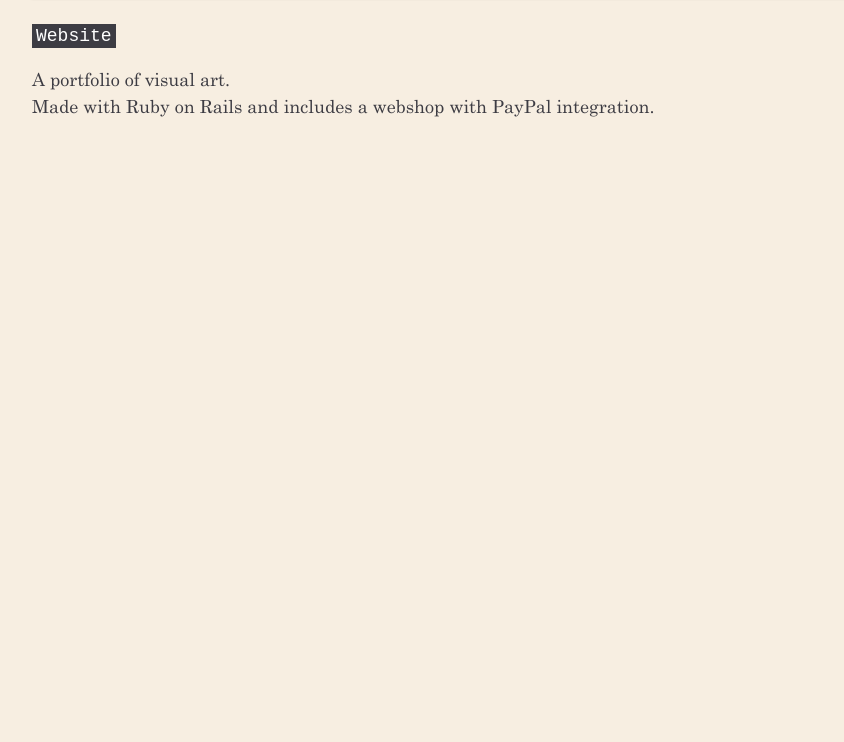
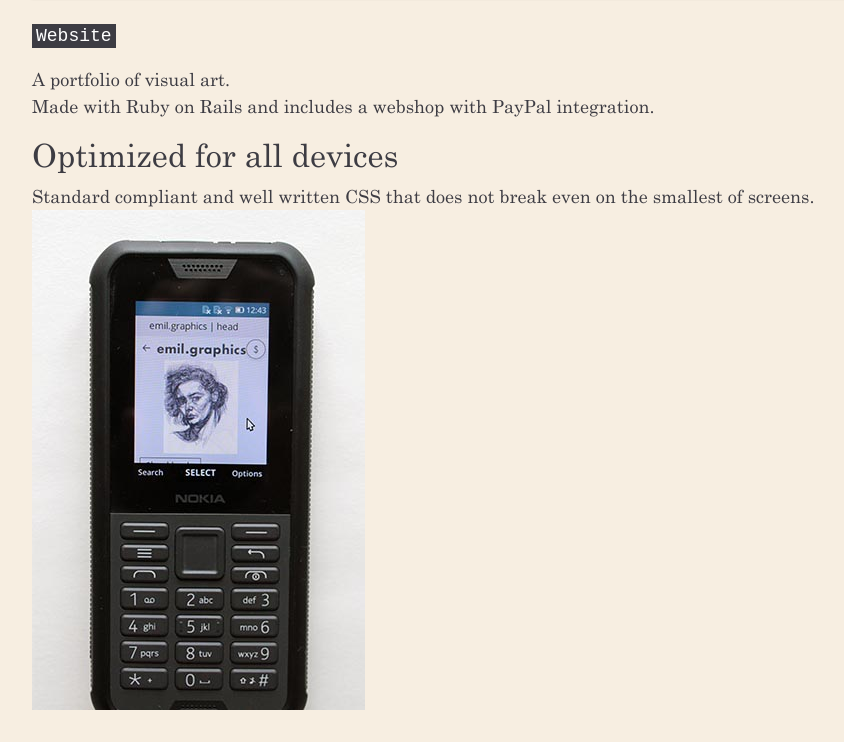
Before and after one commit to emilosmanbegovicmm/emilosman, a Jekyll site: the page built from _posts/2020-06-28-emil-graphics.md, in a window 1280 px wide. Shown: the part 619-1361 px from the top of the page, without its empty margins (53-897 px from the left). Built offline with Jekyll 4.4.1, drawn with Linux system fonts in a browser that asks for light colours; before the commit the page ends 900 px from its top, so only the background shows below that.

Commit message:
add nokia screenshot

```diff
--- a/_posts/2020-06-28-emil-graphics.md
+++ b/_posts/2020-06-28-emil-graphics.md
@@ -13,3 +13,7 @@ description: 'A portfolio of visual art. Made with Ruby on Rails and includes a
 
 A portfolio of visual art.
 Made with Ruby on Rails and includes a webshop with PayPal integration.
+
+## Optimized for all devices
+Standard compliant and well written CSS that does not break even on the smallest of screens.
+![nokia screenshot](/assets/images/20210722_nokia_emil_graphics_web.jpg)
```
Also changed, not shown: assets/images/20210722_nokia_emil_graphics_web.jpg (added).
